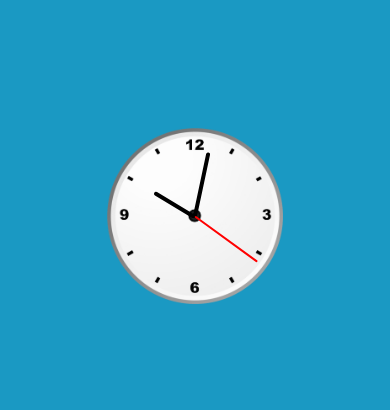
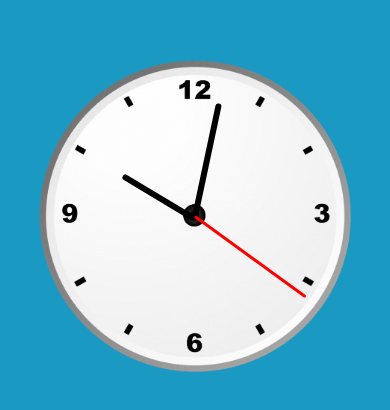
Before and after one commit to sadanmian/Analog-Clock, a plain HTML site: page index.html in a window 390 px wide. Shown: the part 206-616 px from the top of the page. Drawn offline with Linux system fonts and the light colour scheme.

Commit message:
All Done

```diff
--- a/style.css
+++ b/style.css
@@ -54,3 +54,10 @@
     background-color: red;
     /* display: none; */
 }
+
+@media screen and (max-width: 700px) {
+    #clockContainer {
+        height: 80vw;
+        width: 80vw;
+    }
+}
```
